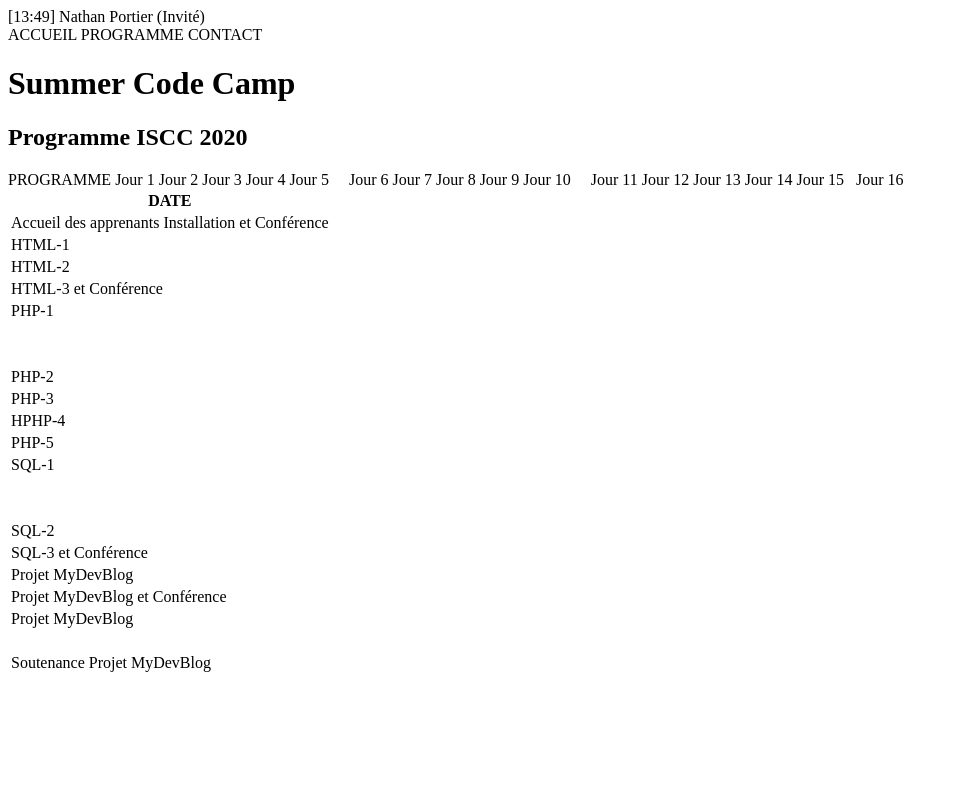
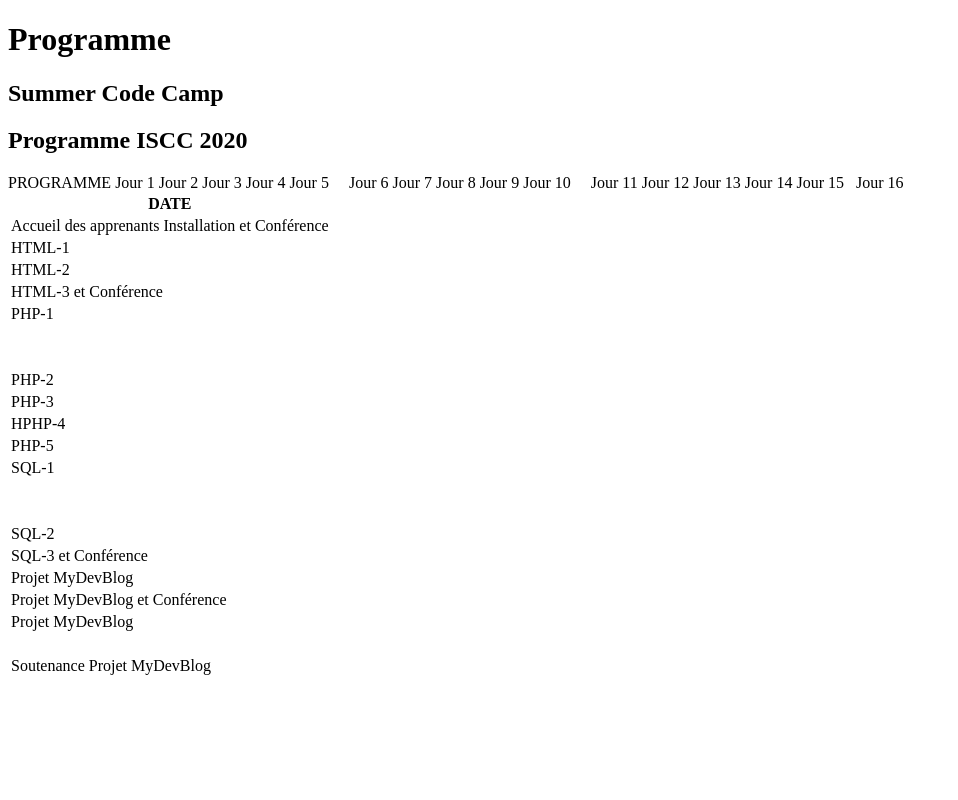
Before and after one commit to nathanportier/J05, a PHP site: page /vitrine-programme.php in a window 1280 px wide. Shown: the whole page, without its empty margins (0-958 px from the left). Run offline with PHP 8.4, Linux system fonts and the light colour scheme.

Commit message:
Update vitrine-programme.php

```diff
--- a/EXO 02/vitrine-programme.php
+++ b/EXO 02/vitrine-programme.php
@@ -1,10 +1,10 @@
-[13:49] Nathan Portier (Invité)
+
 
 
 <!DOCTYPEhtml>
 <html>
 <head>
-<title>Programme</title>
+<h1>Programme</h1>
 <metacharset="UTF-8">
 <linkrel="stylesheet"href="Style/vitrine.css">
 </head>
@@ -12,10 +12,6 @@
 <body>
 <header>
 <nav>
-<ahref="vitrine-accueil.php">ACCUEIL</a>
-<ahref="vitrine-programme.php">PROGRAMME</a>
-<ahref="vitrine-contacts.php">CONTACT</a>
-</nav>
 <h1>Summer Code Camp</h1>
 
 </header>
```
